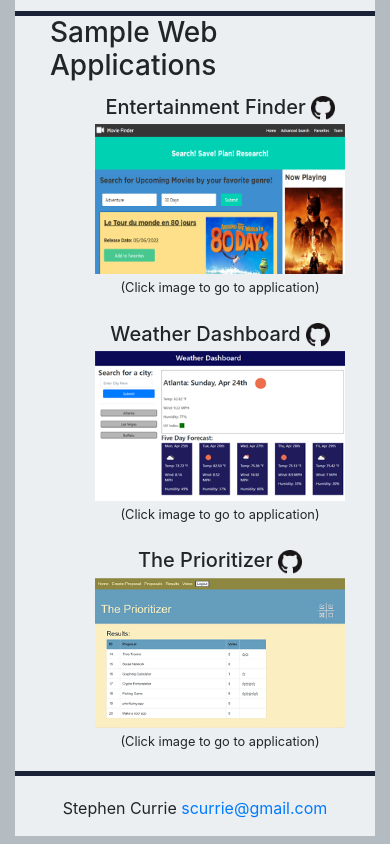
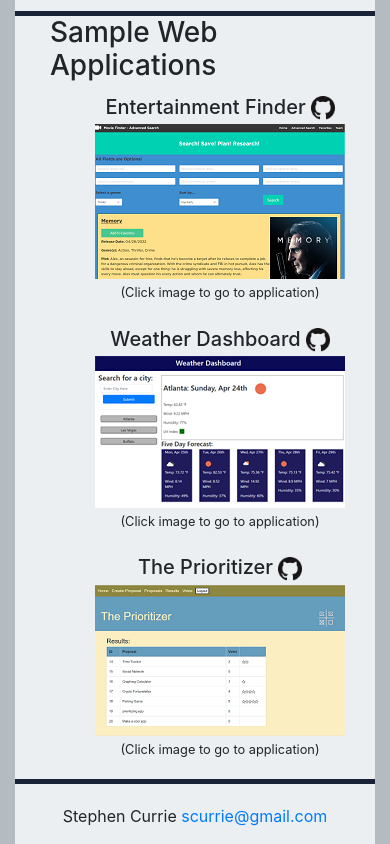
Before and after one commit to stephencurrie/portfolio, a plain HTML site: page index.html in a window 390 px wide. Shown: the part 1699-2543 px from the top of the page. Drawn offline with nearby package versions, Linux system fonts and the light colour scheme.

Commit message:
updated responsiveness

```diff
--- a/index.html
+++ b/index.html
@@ -174,7 +174,7 @@
               <h5 class="card-header">Entertainment Finder<a href="https://github.com/stephencurrie/entertainment-finder" target="_blank"><img src="./assets/images/GitHub-Mark-64px.png" alt="Entertainment Finder" class="spacer" height="24px"/></a></h5>
               <div class="card-body">
                 <a href="https://stephencurrie.github.io/entertainment-finder/index.html" target="_blank"
-            ><img src="./assets/images/entertainmentfinder.png" alt="Entertainment Finder" width="250" height="150"/></a>
+            ><img src="./assets/images/entertainmentfinder2.png" alt="Entertainment Finder"/></a>
               </div>
               <p class="small">(Click image to go to application)</p>
 
@@ -186,7 +186,7 @@
               <h5 class="card-header">Weather Dashboard<a href="https://github.com/stephencurrie/hw-6-weather-dashboard" target="_blank"><img src="./assets/images/GitHub-Mark-64px.png" class="spacer" height="24px"/></a></h5>
               <div class="card-body">
                 <a href="https://stephencurrie.github.io/hw-6-weather-dashboard/" target="_blank"
-            ><img src="./assets/images/weather_screen.png" alt="Weather Dashboard" width="250" height="150"/></a>
+            ><img src="./assets/images/weather_screen2.png" alt="Weather Dashboard"></a>
               </div>
               <p class="small">(Click image to go to application)</p>
 
@@ -199,7 +199,7 @@
             <h5 class="card-header">The Prioritizer<a href="https://github.com/mdschenck/Prioritizer" target="_blank"><img src="./assets/images/GitHub-Mark-64px.png" class="spacer" height="24px"/></a></h5>
             <div class="card-body">
               <a href="https://infinite-coast-94356.herokuapp.com/" target="_blank"
-          ><img src="./assets/images/prioritizer_screen.png" alt="Prioritizer" width="250" height="150"/></a>
+          ><img src="./assets/images/prioritizer_screen2.png" alt="Prioritizer"></a>
             </div>
             <p class="small">(Click image to go to application)</p>
 
```
Also changed, not shown: assets/images/entertainmentfinder2.png (added), assets/images/prioritizer_screen2.png (added), assets/images/weather_screen2.png (added).
